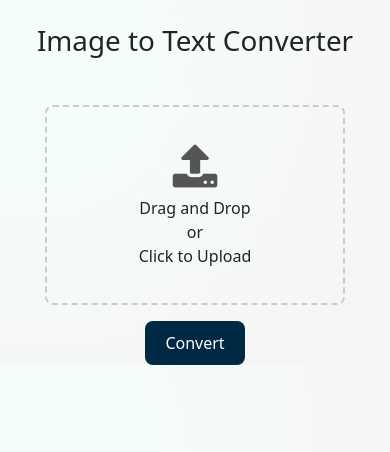
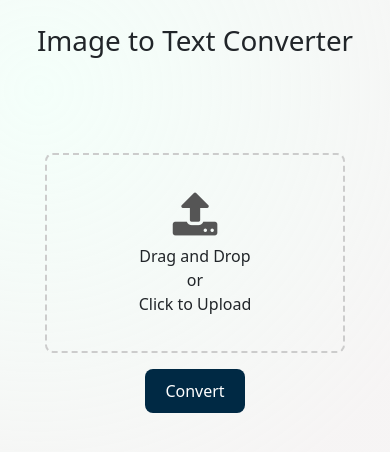
Before and after one commit to ozguraksay/image-to-text-converter-react, a React (Create React App) app: page / in a window 390 px wide. Shown: the top 452 px of the page. Built offline with nearby package versions, Linux system fonts and the light colour scheme.

Commit message:
Made Responsive to Mobile

```diff
--- a/src/App.js
+++ b/src/App.js
@@ -32,19 +32,25 @@ const App = () => {
   return (
     <>
       <h1 className='text-center display-6 mt-4'>Image to Text Converter</h1>
-      <div style={{ display: 'grid', gridTemplateColumns: '1fr 1fr 1fr', gap: '20px' }} className="container mt-4">
+      <div className="container mt-4">
+        <div className="row gx-4 gy-4">
+          <div className="col-12 col-md-4">
             <div id='preview' className="d-flex align-items-center justify-content-center">
             <PreviewImage imageUrl={imageUrl} />
             </div>
-        <div id="file_upload" className="d-flex align-items-center justify-content-center">
-          <div>
+          </div>
+          <div className="col-12 col-md-4">
+            <div id="file_upload" className="d-flex flex-column align-items-center justify-content-center">
             <FileUploadContainer onImageUpload={handleImageUpload} />
             <ConvertButton onConvert={handleConvert} />
               {isConverting && <p id='conversion_msg' className='display-6 text-center text-muted'>Converting...</p>}
             </div>
           </div>
+          <div className="col-12 col-md-4">
             <div id="extracted_text" className="d-flex align-items-center justify-content-center">
             <ExtractedText text={extractedText} />
+            </div>
+          </div>
         </div>
       </div>
     </>
```
Lines whose indentation alone changed are shown as unchanged.
